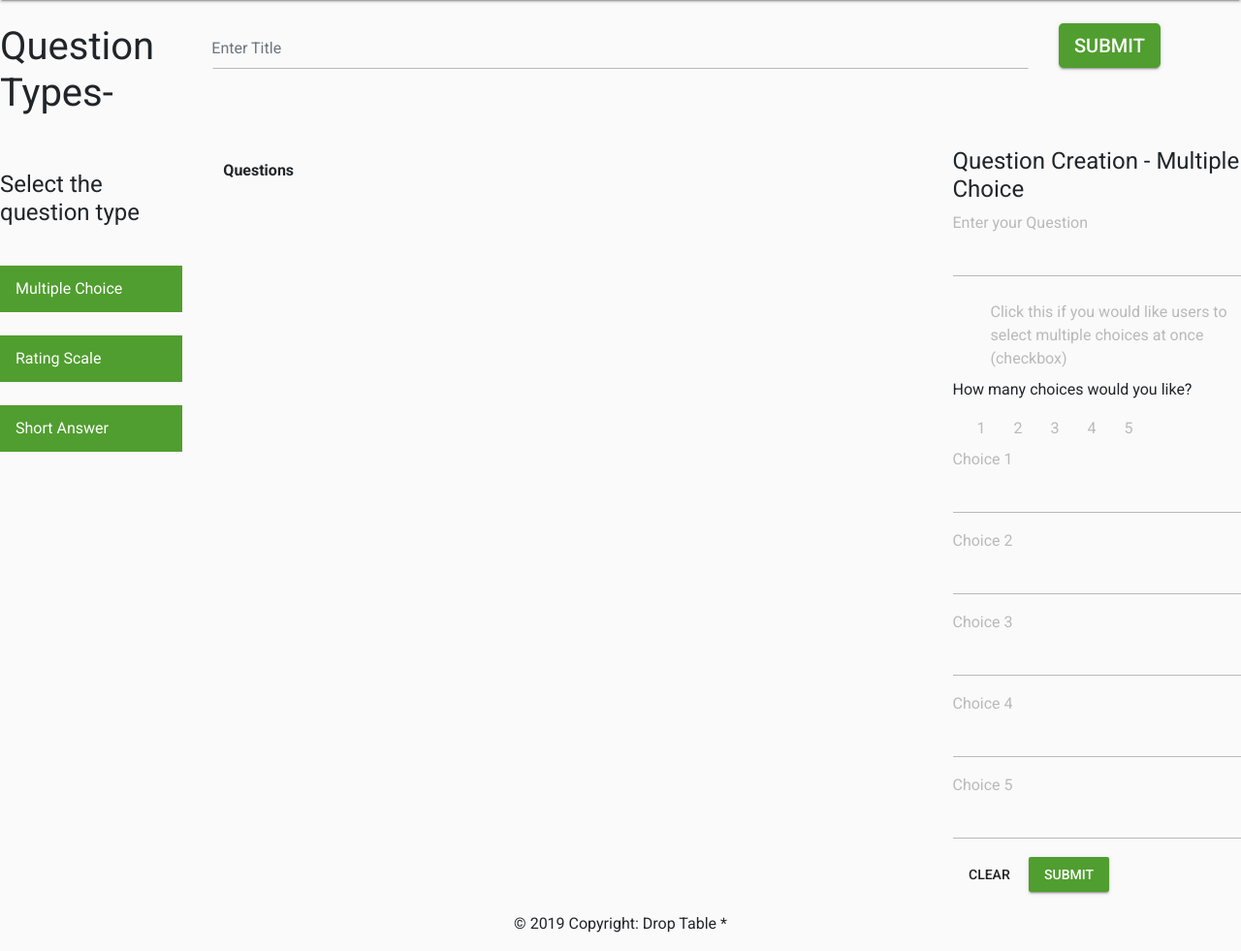
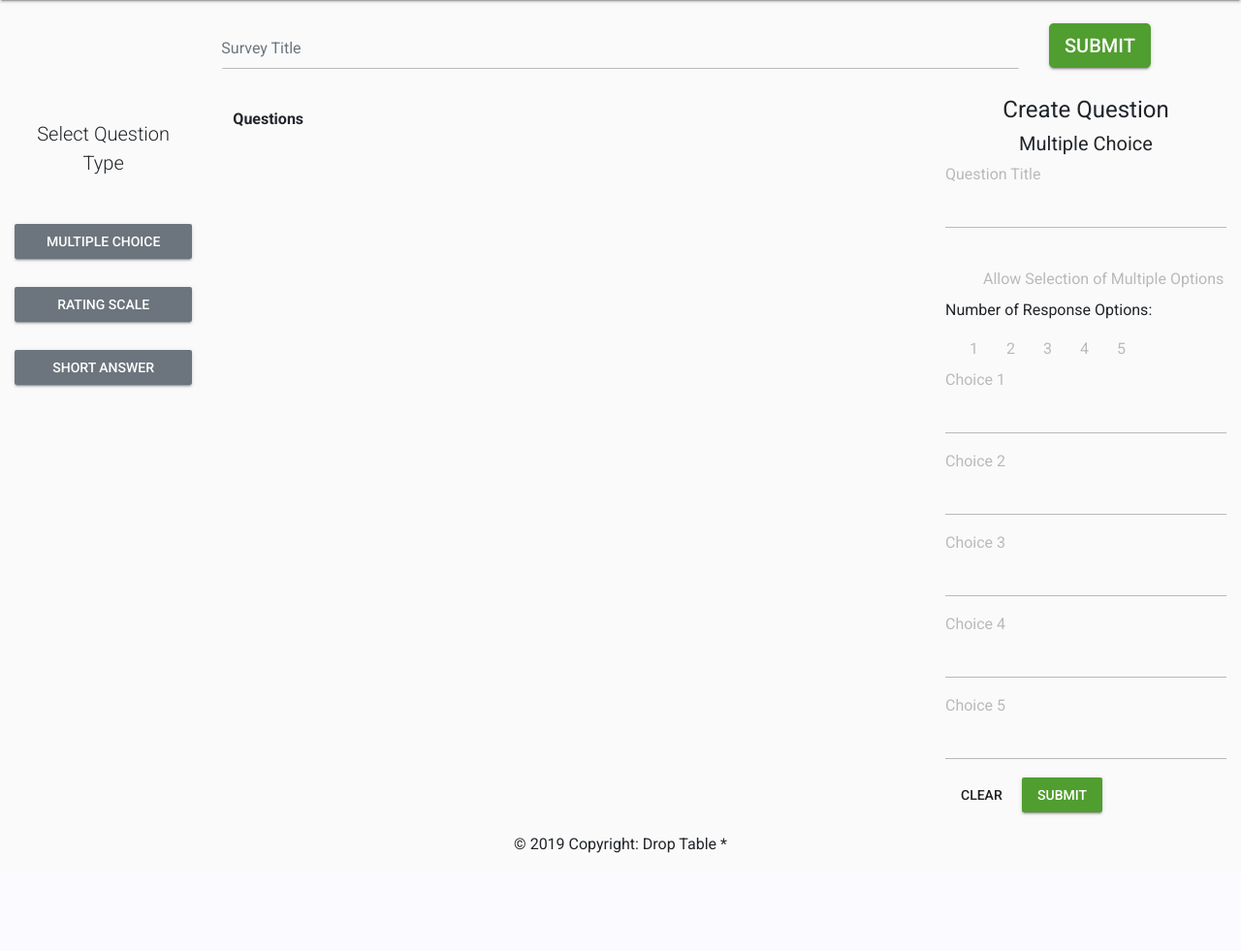
Before and after one commit to Steveo539/Ultimate-Perception-Tool, a Python web app: template src/templates/survey/new.html in a window 1280 px wide. Shown: the part 77-1058 px from the top of the page at 97% size. After the commit the page ends 957 px from the top, so only its background shows below. Run offline with Jinja, Linux system fonts and the light colour scheme; the template is opened without the code that fills it, so the values that code supplies are empty; some libraries are stand-ins or nearby versions.

Commit message:
Work on survey builder

```diff
--- a/src/static/css/new.css
+++ b/src/static/css/new.css
@@ -34,7 +34,3 @@
 #questionType {
     text-align: center;
 }
-
-#leftSelectQuestions {
-    text-align: center;
-}
--- a/src/templates/survey/new.html
+++ b/src/templates/survey/new.html
@@ -2,35 +2,41 @@
 
 {% block body %}
 
-<script src="{{url_for('static', filename='js/new.js')}}"></script>
+    <script src="{{ url_for('static', filename='js/new.js') }}"></script>
 
-<div class=".container-fluid">
+    <div class="container-fluid">
+        {# Top Header Row#}
         <div class="row">
             <div class="col" id="questionType">
-            <br>
-            <h1>Question Types-</h1>
+                {#                Add a header to the question type selector here#}
             </div>
             <div class="col-8">
                 <br>
-            <input type="email" class="form-control form-control-lg" placeholder="Enter Title">
+                <input type="email" class="form-control form-control-lg" placeholder="Survey Title">
             </div>
             <div class="col">
                 <br>
                 <button type="button" class="btn btn-raised btn-lg btn-primary">Submit</button>
             </div>
         </div>
+
         <div class="row">
-        <div class="col-sm" id="leftSelectQuestions">
+            <div class="col-sm text-center">
                 <br>
                 <br>
-            <h4>Select the question type</h4>
+                <p class="lead">Select Question Type</p>
                 <ul class="list-group list-group-mine">
                     <br>
-                <button type="button" class="list-group-item active btn-raised" onclick="mcDisplay()">Multiple Choice</button>
+                    <button type="button" class="btn btn-secondary btn-raised" onclick="mcDisplay()">Multiple
+                        Choice
+                    </button>
                     <br>
-                <button type="button" class="list-group-item active btn-raised" onclick="rsDisplay()">Rating Scale</button>
+                    <button type="button" class="btn btn-secondary btn-raised" onclick="rsDisplay()">Rating Scale
+                    </button>
                     <br>
-                <button type="button" class="list-group-item active btn-raised" onclick="shortDisplay()">Short Answer</button>
+                    <button type="button" class="btn btn-secondary btn-raised" onclick="shortDisplay()">Short
+                        Answer
+                    </button>
                     <br>
                 </ul>
             </div>
@@ -44,51 +50,59 @@
             </div>
             <div id="multipleChoice" class="col-3" style="display:block;">
                 <br>
-            <h4>Question Creation - Multiple Choice</h4>
+                <p class="h4 text-center">Create Question</p>
+                <p class="h5 text-center">Multiple Choice</p>
                 <form id="myForm">
-                <label class="bmd-label-floating">Enter your Question</label>
+                    <div class="form-group">
+                        <label class="bmd-label-floating" for="mcname">Question Title</label>
                         <input class="form-control" id="mcname" name="mcname">
+                    </div>
                     <br>
                     <div class="switch">
                         <label>
                             <input type="checkbox" id="turnCheckbox">
-                        Click this if you would like users to select multiple choices at once (checkbox)
+                            Allow Selection of Multiple Options
                         </label>
                     </div>
-                <p>How many choices would you like?</p>
+                    <p>Number of Response Options:</p>
                     <label class="radio-inline">
-                    <input type="radio" name="inlineRadioOptions" id="inlineRadio1" value="1" onclick="disableFunction('inlineRadio1')"> 1
+                        <input type="radio" name="inlineRadioOptions" id="inlineRadio1" value="1"
+                               onclick="disableFunction('inlineRadio1')"> 1
                     </label>
                     <label class="radio-inline">
-                    <input type="radio" name="inlineRadioOptions" id="inlineRadio2" value="2" onclick="disableFunction('inlineRadio2')"> 2
+                        <input type="radio" name="inlineRadioOptions" id="inlineRadio2" value="2"
+                               onclick="disableFunction('inlineRadio2')"> 2
                     </label>
                     <label class="radio-inline">
-                    <input type="radio" name="inlineRadioOptions" id="inlineRadio3" value="3" onclick="disableFunction('inlineRadio3')"> 3
+                        <input type="radio" name="inlineRadioOptions" id="inlineRadio3" value="3"
+                               onclick="disableFunction('inlineRadio3')"> 3
                     </label>
                     <label class="radio-inline">
-                    <input type="radio" name="inlineRadioOptions" id="inlineRadio4" value="4" onclick="disableFunction('inlineRadio4')"> 4
+                        <input type="radio" name="inlineRadioOptions" id="inlineRadio4" value="4"
+                               onclick="disableFunction('inlineRadio4')"> 4
                     </label>
                     <label class="radio-inline">
-                    <input type="radio" name="inlineRadioOptions" id="inlineRadio5" value="5" onclick="disableFunction('inlineRadio5')"> 5
+                        <input type="radio" name="inlineRadioOptions" id="inlineRadio5" value="5"
+                               onclick="disableFunction('inlineRadio5')" checked> 5
                     </label>
                     <div class="form-group">
-                    <label class="bmd-label-floating">Choice 1</label>
+                        <label class="bmd-label-floating" for="choice1">Choice 1</label>
                         <input class="form-control" id="choice1">
                     </div>
                     <div class="form-group">
-                    <label class="bmd-label-floating">Choice 2</label>
+                        <label class="bmd-label-floating" for="choice2">Choice 2</label>
                         <input class="form-control" id="choice2">
                     </div>
                     <div class="form-group">
-                    <label class="bmd-label-floating">Choice 3</label>
+                        <label class="bmd-label-floating" for="choice3">Choice 3</label>
                         <input class="form-control" id="choice3">
                     </div>
                     <div class="form-group">
-                    <label class="bmd-label-floating">Choice 4</label>
+                        <label class="bmd-label-floating" for="choice4">Choice 4</label>
                         <input class="form-control" id="choice4">
                     </div>
                     <div class="form-group">
-                    <label class="bmd-label-floating">Choice 5</label>
+                        <label class="bmd-label-floating" for="choice5">Choice 5</label>
                         <input class="form-control" id="choice5">
                     </div>
                 </form>
@@ -97,13 +111,13 @@
             </div>
             <div id="ratingScale" class="col-3" style="display:none;">
                 <br>
-            <h4>Question Creation - Rating Scale</h4>
+                <p class="h4 text-center">Create Question</p>
+                <p class="h5 text-center">Rating Scale</p>
                 <form>
                     <div class="form-group">
                         <label for="exampleInputEmail1" class="bmd-label-floating">Enter your Question</label>
                         <input class="form-control" id="rsname">
                     </div>
-                <br>
                     <div class="form-group">
                         <label for="exampleInputPassword1" class="bmd-label-floating">Scale at 1</label>
                         <input class="form-control" id="scale1">
@@ -118,7 +132,8 @@
             </div>
             <div id="shortAnswer" class="col-3" style="display:none;">
                 <br>
-            <h4>Question Creation - Short Answer</h4>
+                <p class="h4 text-center">Create Question</p>
+                <p class="h5 text-center">Short Answer</p>
                 <form>
                     <div class="form-group">
                         <label for="exampleInputEmail1" class="bmd-label-floating">Enter your Question</label>
```
Lines whose indentation alone changed are shown as unchanged.
